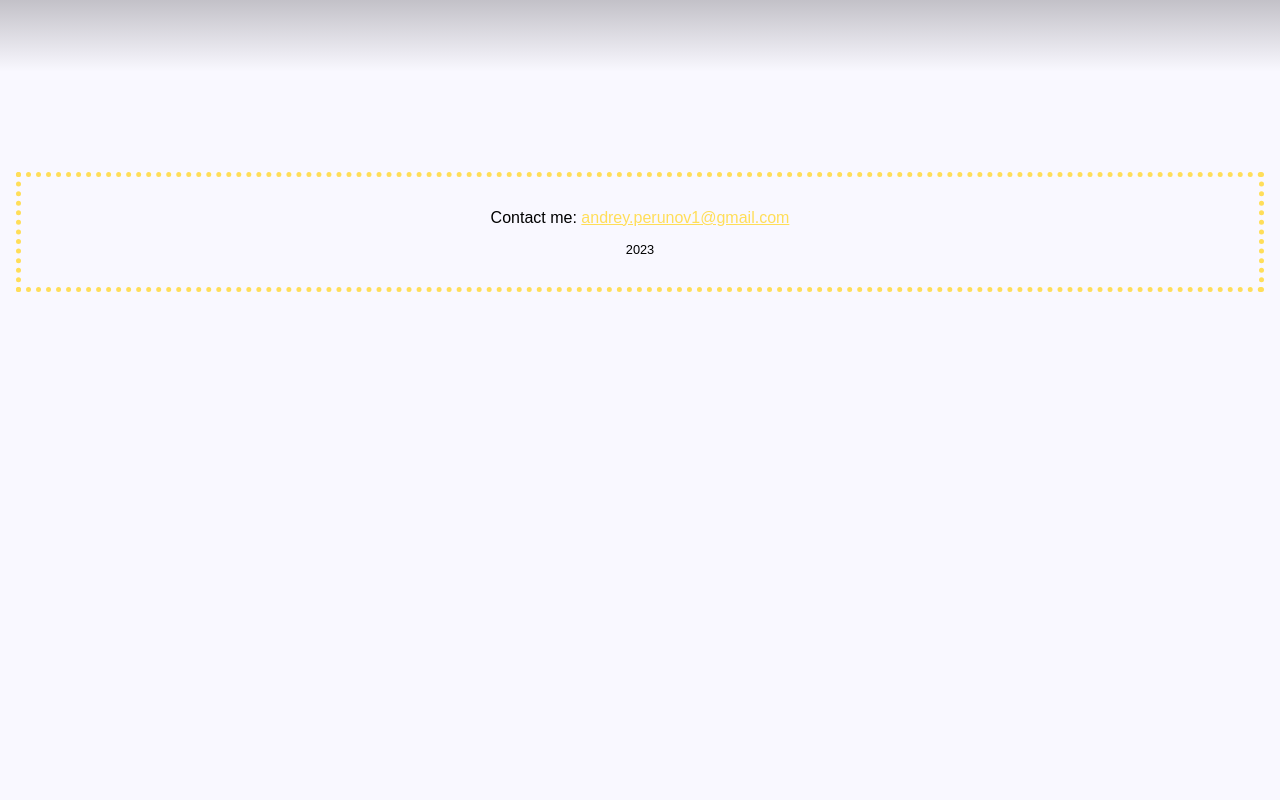
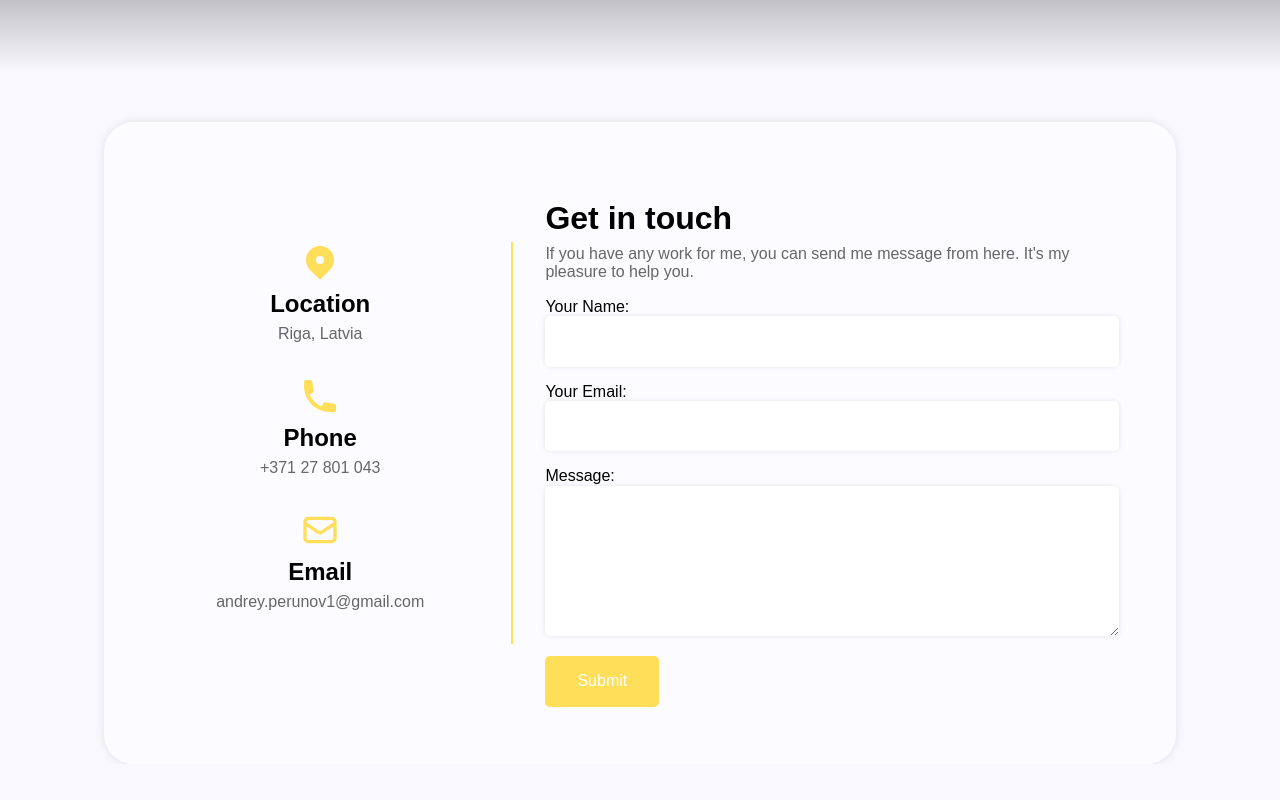
Before and after one commit to AndreyPerunov/PortfolioWebsite, a Next.js app: page / in a window 1280 px wide. Shown: the part 4160-4960 px from the top of the page. Before the commit the page ends 4468 px from the top, so only its background shows below. Built offline with nearby package versions, Linux system fonts and the light colour scheme; a web font is replaced by a local one.

Commit message:
Styled contact form

```diff
--- /dev/null
+++ b/app/components/Contact.tsx
@@ -0,0 +1,31 @@
+import styles from "./modules/Contact.module.scss"
+import CopyText from "./CopyText"
+import ContactForm from "./ContactForm"
+import { HiOutlineMail, HiPhone, HiLocationMarker } from "react-icons/hi"
+
+const Contact = () => {
+  return (
+    <div className={styles.contact}>
+      <div className={styles.contact__info}>
+        <div>
+          <HiLocationMarker className={styles.contact__info__icon} />
+          <h2>Location</h2>
+          <p>Riga, Latvia</p>
+        </div>
+        <div>
+          <HiPhone className={styles.contact__info__icon} />
+          <h2>Phone</h2>
+          <CopyText content="+371 27 801 043" toClipboard="+37127801043" />
+        </div>
+        <div>
+          <HiOutlineMail className={styles.contact__info__icon} />
+          <h2>Email</h2>
+          <CopyText content="andrey.perunov1@gmail.com" />
+        </div>
+      </div>
+      <ContactForm />
+    </div>
+  )
+}
+
+export default Contact
--- /dev/null
+++ b/app/components/ContactForm.tsx
@@ -0,0 +1,34 @@
+"use client"
+import { useState } from "react"
+import styles from "./modules/ContactForm.module.scss"
+
+const ContactForm = () => {
+  const [name, setName] = useState("")
+  const [email, setEmail] = useState("")
+  const [message, setMessage] = useState("")
+
+  const handleSubmit = (e: React.FormEvent<HTMLFormElement>) => {
+    e.preventDefault()
+    console.log(`Name: ${name}\nEmail: ${email}\nMessage: ${message}`)
+    // TODO: Add logic to send form data to server
+  }
+
+  return (
+    <form className={styles.form} onSubmit={handleSubmit}>
+      <h1>Get in touch</h1>
+      <p>If you have any work for me, you can send me message from here. It's my pleasure to help you.</p>
+      <label htmlFor="name">Your Name:</label>
+      <input type="text" id="name" value={name} onChange={e => setName(e.target.value)} required />
+
+      <label htmlFor="email">Your Email:</label>
+      <input type="email" id="email" value={email} onChange={e => setEmail(e.target.value)} required />
+
+      <label htmlFor="message">Message:</label>
+      <textarea id="message" value={message} onChange={e => setMessage(e.target.value)} required />
+
+      <button type="submit">Submit</button>
+    </form>
+  )
+}
+
+export default ContactForm
--- /dev/null
+++ b/app/components/CopyText.tsx
@@ -0,0 +1,32 @@
+"use client"
+import { useState, FC } from "react"
+import { Tooltip } from "react-tooltip"
+
+type copyTextProps = {
+  content: string
+  delay?: number
+  toClipboard?: string
+}
+
+const CopyText: FC<copyTextProps> = ({ content, delay = 3000, toClipboard = content }) => {
+  const [copyed, setCopyed] = useState(false)
+
+  const copyText = () => {
+    navigator.clipboard.writeText(toClipboard)
+    setCopyed(true)
+    setTimeout(() => {
+      setCopyed(false)
+    }, delay)
+  }
+
+  return (
+    <>
+      <p onClick={copyText} style={{ cursor: "pointer" }} data-tooltip-id={content} data-tooltip-content={copyed ? "Copyed" : "Click to Copy"} data-tooltip-delay-show={100}>
+        {content}
+      </p>
+      <Tooltip id={content} style={copyed ? { backgroundColor: "#ffde59", color: "black", borderRadius: "25px" } : {}} />
+    </>
+  )
+}
+
+export default CopyText
--- /dev/null
+++ b/app/components/modules/Contact.module.scss
@@ -0,0 +1,42 @@
+@import "variables";
+
+.contact {
+  background-color: #ffffff80;
+  border-radius: 30px;
+  padding: 25px;
+  margin-top: 50px;
+  box-shadow: 0px 0px 10px rgba(0, 0, 0, 0.1);
+  display: flex;
+  flex-direction: row;
+  align-items: center;
+  justify-content: center;
+  &__info {
+    flex: 2;
+    border-right: 2px solid $base-color;
+
+    &__icon {
+      font-size: 2.5rem;
+      color: $base-color;
+      margin-bottom: 0.5rem;
+    }
+
+    div {
+      display: flex;
+      flex-direction: column;
+      align-items: center;
+      justify-content: center;
+      margin-bottom: 1rem;
+
+      h2 {
+        font-size: 1.5rem;
+        margin-top: 0;
+        margin-bottom: 0.5rem;
+      }
+      p {
+        margin-top: 0;
+        margin-bottom: 1rem;
+        color: #666;
+      }
+    }
+  }
+}
--- /dev/null
+++ b/app/components/modules/ContactForm.module.scss
@@ -0,0 +1,51 @@
+@import "variables";
+
+.form {
+  flex: 3;
+  margin: 0 0;
+  padding: 2rem;
+
+  h1 {
+    font-size: 2rem;
+    margin-bottom: 0.5rem;
+  }
+
+  p {
+    color: #666;
+    margin-top: 0;
+  }
+
+  input[type="text"],
+  input[type="email"],
+  textarea {
+    width: 100%;
+    padding: 1rem;
+    margin-bottom: 1rem;
+    border: none;
+    border-radius: 5px;
+    background-color: #fff;
+    box-shadow: 0px 0px 5px rgba(0, 0, 0, 0.1);
+    font-size: 1rem;
+  }
+
+  textarea {
+    min-height: 150px;
+    max-height: 400px;
+    resize: vertical;
+  }
+
+  button[type="submit"] {
+    padding: 1rem 2rem;
+    border: none;
+    border-radius: 5px;
+    background-color: $base-color;
+    color: #fff;
+    font-size: 1rem;
+    cursor: pointer;
+    transition: all 0.3s ease;
+
+    &:hover {
+      background-color: $base-color;
+    }
+  }
+}
--- a/app/page.tsx
+++ b/app/page.tsx
@@ -4,6 +4,7 @@ import Header from "./components/Header"
 import Wrapper from "./components/Wrapper"
 import Projects from "./components/Projects"
 import SkillsWrapper from "./components/SkillsWrapper"
+import Contact from "./components/Contact"
 
 const Index: FC = () => {
   return (
@@ -16,6 +17,9 @@ const Index: FC = () => {
         <Projects />
       </Wrapper>
       <SkillsWrapper />
+      <Wrapper narrow={true}>
+        <Contact />
+      </Wrapper>
     </div>
   )
 }
--- a/package.json
+++ b/package.json
@@ -20,6 +20,7 @@
     "react": "^18.2.0",
     "react-device-detect": "^2.2.3",
     "react-dom": "^18.2.0",
+    "react-icons": "^4.11.0",
     "react-tooltip": "^5.20.0",
     "sass": "^1.62.1"
   },
```
